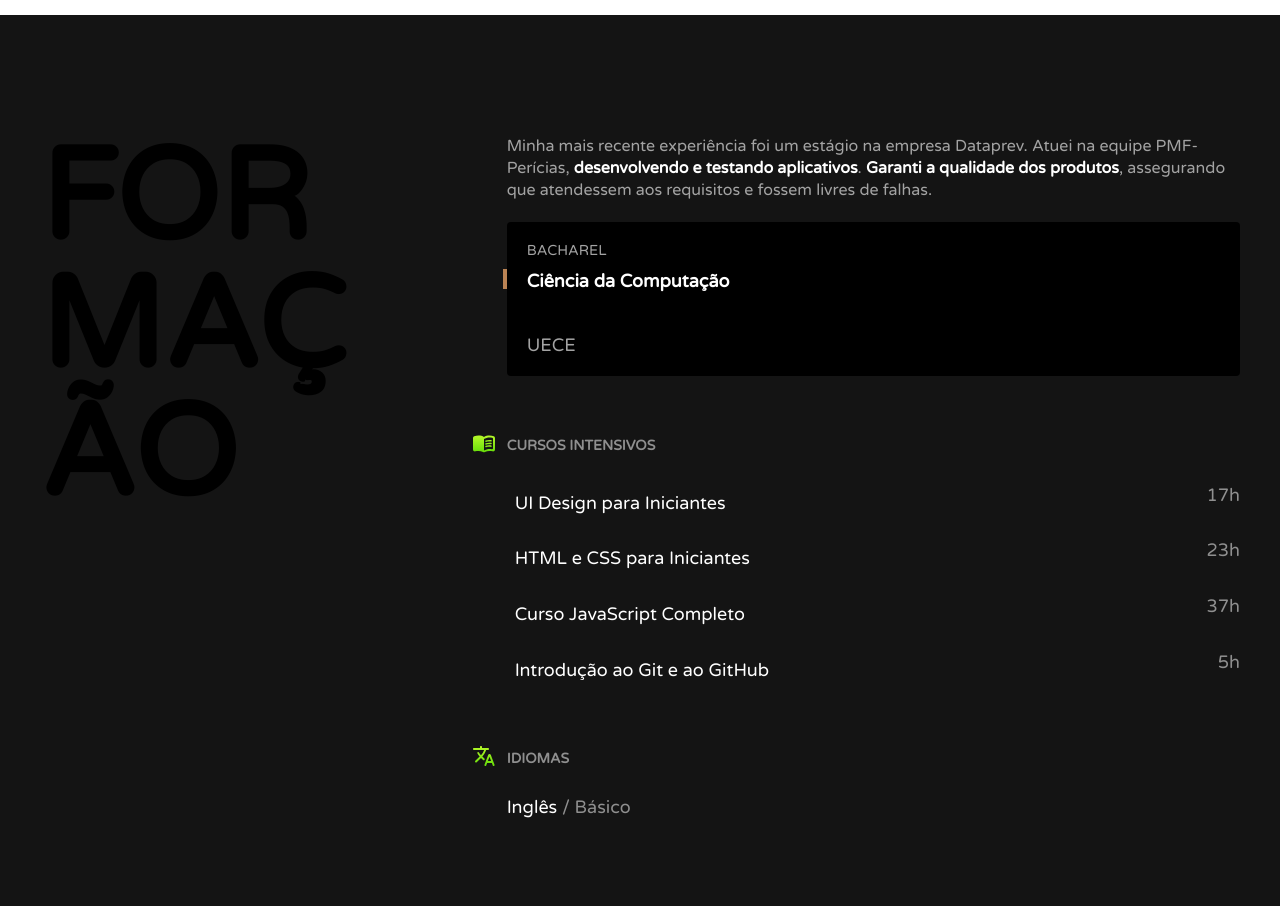
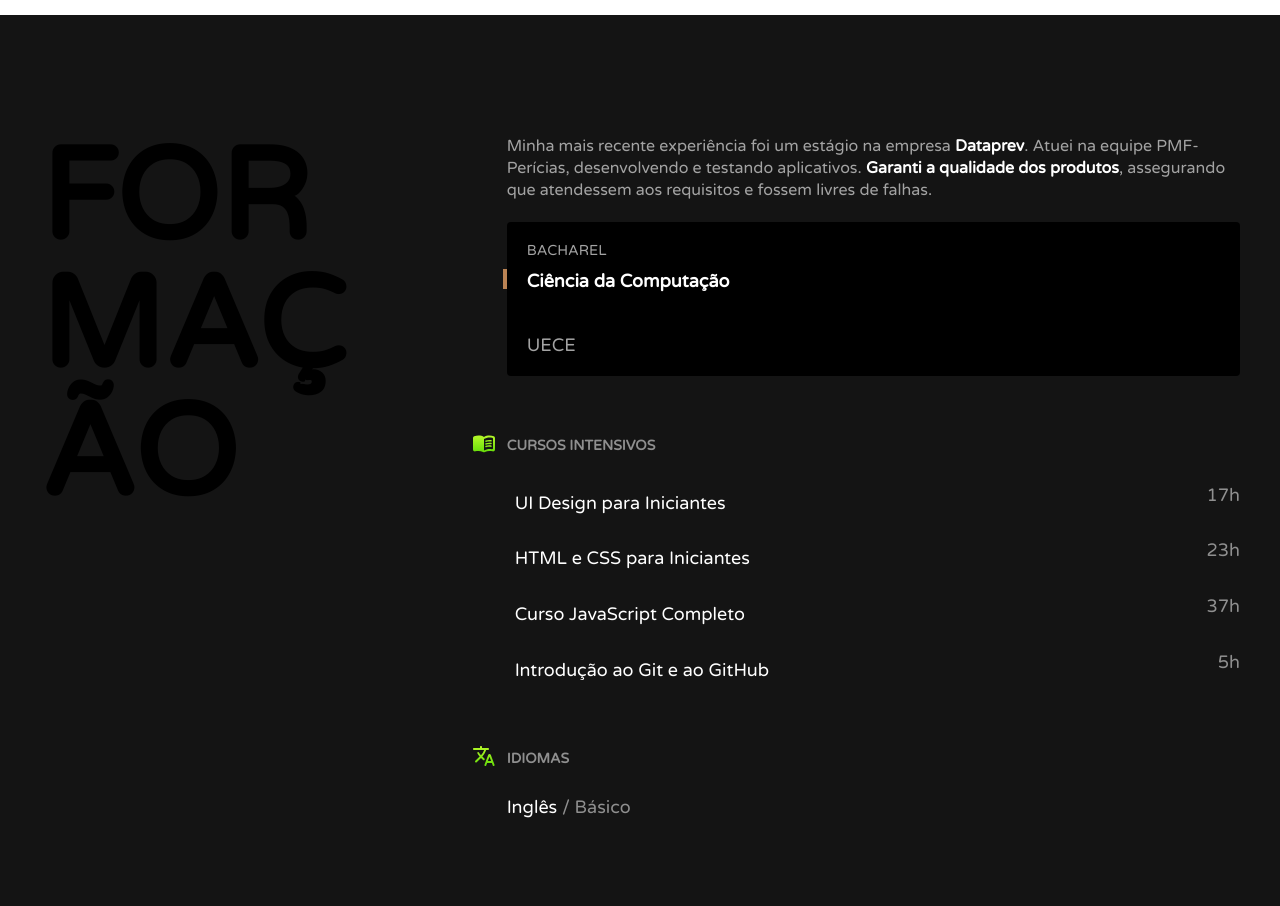
Before and after one commit to GabrielSll/Portfolio, a plain HTML site: page index.html in a window 1280 px wide. Shown: the part 1580-2486 px from the top of the page. Drawn offline with Linux system fonts and the light colour scheme.

Commit message:
alteração na formacao-texto

```diff
--- a/index.html
+++ b/index.html
@@ -120,8 +120,8 @@
 
         <div>
           <p class="formacao-texto">
-            Minha mais recente experiência foi um estágio na empresa Dataprev.
-            Atuei na equipe PMF-Perícias, <strong>desenvolvendo e testando aplicativos</strong>.
+            Minha mais recente experiência foi um estágio na empresa <strong>Dataprev</strong>.
+            Atuei na equipe PMF-Perícias, desenvolvendo e testando aplicativos.
             <strong>Garanti a qualidade dos produtos</strong>, assegurando que atendessem aos
             requisitos e fossem livres de falhas.
           </p>
```
